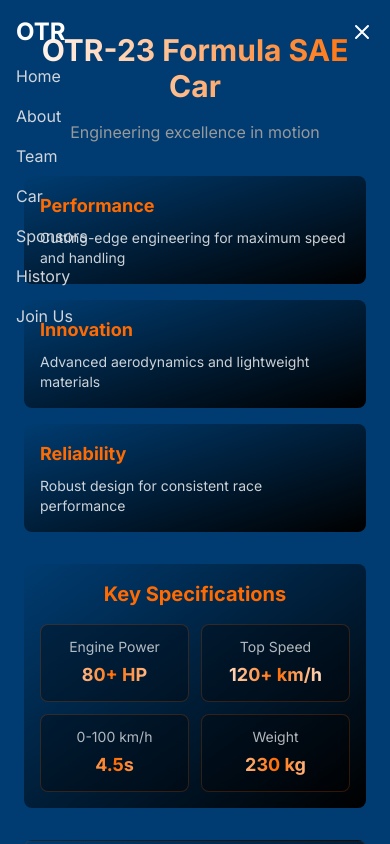
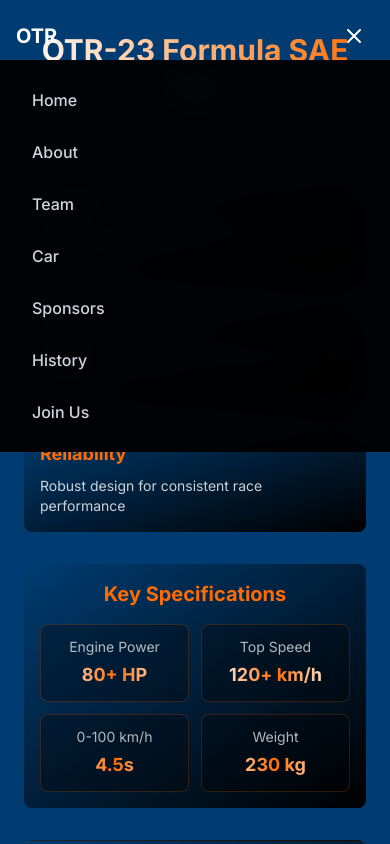
Before and after one commit to karanthegodd/otr-website-advanced, a Next.js app: page /car in a window 390 px wide. Both pictures are taken after a click on the button "Toggle menu". Shown: the top 844 px of the page. Built offline with nearby package versions, Linux system fonts and the light colour scheme.

Commit message:
feat: improve mobile navigation and add scroll lock

```diff
--- a/src/components/Navbar.tsx
+++ b/src/components/Navbar.tsx
@@ -21,6 +21,15 @@ export default function Navbar() {
     return () => window.removeEventListener('scroll', handleScroll);
   }, []);
 
+  // Lock body scroll when mobile menu is open
+  useEffect(() => {
+    if (isMobileMenuOpen) {
+      document.body.style.overflow = 'hidden';
+    } else {
+      document.body.style.overflow = 'unset';
+    }
+  }, [isMobileMenuOpen]);
+
   const links = [
     { href: '/', label: 'Home' },
     { href: '/about', label: 'About' },
@@ -37,13 +46,13 @@ export default function Navbar() {
         isScrolled ? 'bg-black/90 backdrop-blur-sm py-2' : 'bg-transparent py-4'
       }`}
     >
-      <div className="container mx-auto px-4">
+      <div className="max-w-7xl mx-auto px-4">
         <div className="flex items-center justify-between">
           {/* Logo */}
           <div className="flex-shrink-0">
             <Link
               href="/"
-              className="text-2xl font-bold text-white hover:text-[#FF6B00] transition-colors duration-200"
+              className="text-xl md:text-2xl font-bold text-white hover:text-[#FF6B00] transition-colors duration-200"
             >
               OTR
             </Link>
@@ -55,7 +64,7 @@ export default function Navbar() {
               <Link
                 key={link.href}
                 href={link.href}
-                className="text-gray-300 hover:text-white transition-colors duration-200"
+                className="text-gray-300 hover:text-[#FF6B00] transition-colors duration-200 text-sm font-medium"
               >
                 {link.label}
               </Link>
@@ -64,8 +73,9 @@ export default function Navbar() {
 
           {/* Mobile Menu Button */}
           <button
-            className="md:hidden text-white"
+            className="md:hidden p-2 rounded-lg hover:bg-white/10 transition-colors duration-200 text-white"
             onClick={() => setIsMobileMenuOpen(!isMobileMenuOpen)}
+            aria-label="Toggle menu"
           >
             <svg
               className="w-6 h-6"
@@ -97,22 +107,41 @@ export default function Navbar() {
           initial={false}
           animate={isMobileMenuOpen ? 'open' : 'closed'}
           variants={{
-            open: { opacity: 1, height: 'auto' },
-            closed: { opacity: 0, height: 0 },
+            open: {
+              opacity: 1,
+              height: 'auto',
+              transition: {
+                type: 'spring',
+                stiffness: 300,
+                damping: 30
+              }
+            },
+            closed: {
+              opacity: 0,
+              height: 0,
+              transition: {
+                type: 'spring',
+                stiffness: 300,
+                damping: 30
+              }
+            },
           }}
-          transition={{ duration: 0.3 }}
-          className="md:hidden overflow-hidden"
+          className="md:hidden fixed inset-x-0 top-[60px] bg-black/95 backdrop-blur-lg"
         >
-          <div className="py-4 space-y-4">
+          <div className="py-4 px-4 space-y-1 max-h-[calc(100vh-80px)] overflow-y-auto">
             {links.map((link) => (
-              <Link
+              <motion.div
                 key={link.href}
-                href={link.href}
-                className="block text-gray-300 hover:text-white transition-colors duration-200"
-                onClick={() => setIsMobileMenuOpen(false)}
+                whileTap={{ scale: 0.95 }}
               >
-                {link.label}
-              </Link>
+                <Link
+                  href={link.href}
+                  className="block w-full py-3 px-4 text-base font-medium text-gray-300 hover:text-[#FF6B00] hover:bg-white/5 rounded-lg transition-colors duration-200"
+                  onClick={() => setIsMobileMenuOpen(false)}
+                >
+                  {link.label}
+                </Link>
+              </motion.div>
             ))}
           </div>
         </motion.div>
```
